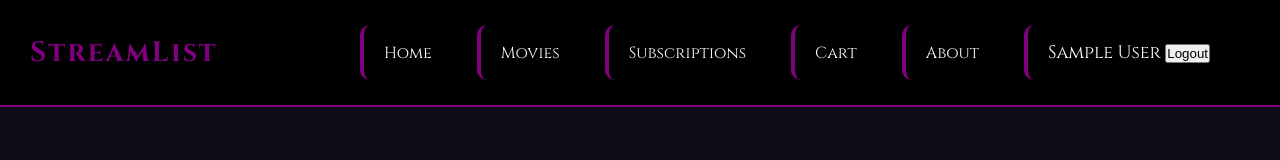
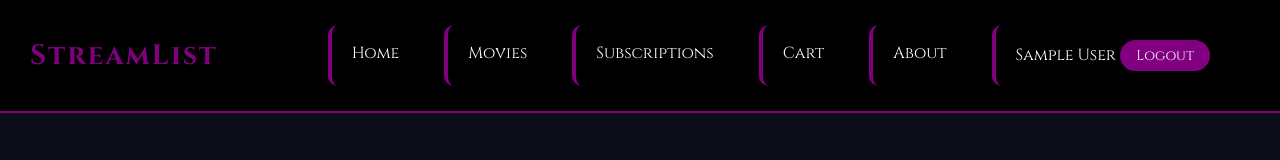
Before and after one commit to sstiefel03/streamlist, a React (Create React App) app: page / in a window 1280 px wide. Shown: the top 160 px of the page. Built offline with nearby package versions, Linux system fonts and the light colour scheme; no server answers; sample sign-in values are in the browser's storage.

Commit message:
Week 5 Final StreamList

```diff
--- a/src/App.css
+++ b/src/App.css
@@ -528,3 +528,24 @@ div p {
 .confirmation button:hover {
   background-color: #5a1a9e;
 }
+
+nav ul li span {
+  color: white;
+  font-size: 16px;
+}
+
+nav ul li button {
+  background-color: purple;
+  color: white;
+  border: none;
+  border-radius: 25px;
+  padding: 6px 16px;
+  cursor: pointer;
+  font-family: 'Cinzel', sans-serif;
+  font-size: 14px;
+  transition: background-color 0.3s;
+}
+
+nav ul li button:hover {
+  background-color: #5a1a9e;
+}
--- a/src/App.js
+++ b/src/App.js
@@ -112,7 +112,14 @@ function App() {
         </ProtectedRoute>
        }
       />
-      <Route path="/about" element={<About />} />
+      <Route
+       path="/about"
+       element={
+       <ProtectedRoute user={user}>
+        <About />
+       </ProtectedRoute>
+       }
+      />
     </Routes>
   </Router>
   );
--- a/src/components/Navbar.js
+++ b/src/components/Navbar.js
@@ -17,7 +17,7 @@ function Navbar({ cartCount, user, handleLogout }) {
                         <button onClick={handleLogout}>Logout</button>
                     </li>
                 ) : (
-                    <li><Link to="/login"></Link></li>
+                    <li><Link to="/login">login</Link></li>
                 )}
             </ul>
         </nav>
```
